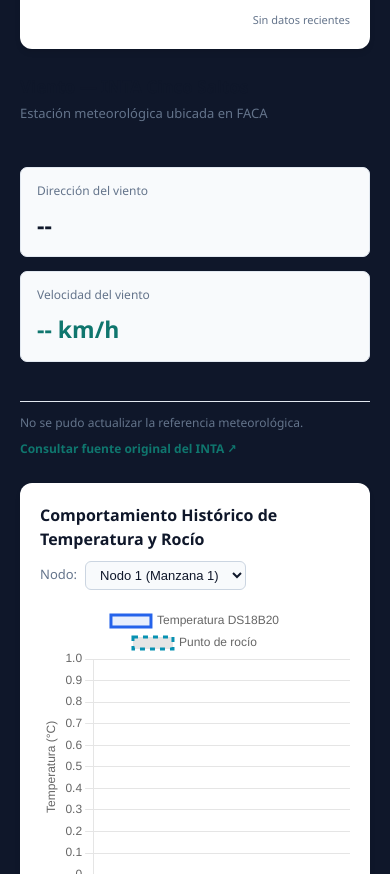
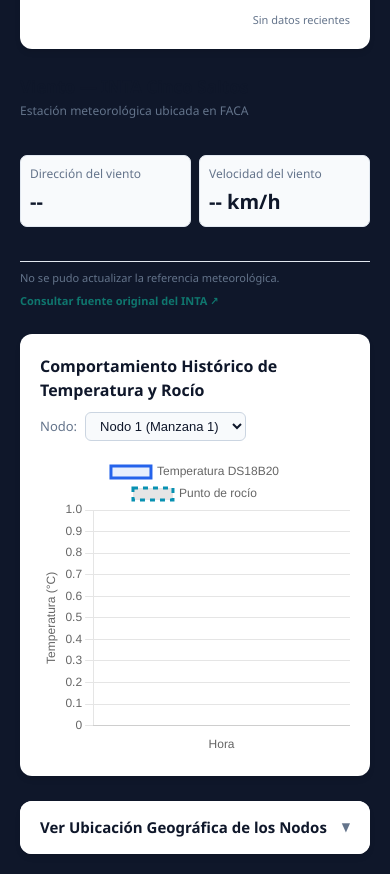
Before and after one commit to kleinbard-tech/monitoreo-heladas, a plain HTML site: page index.html in a window 390 px wide. Shown: the part 1220-2094 px from the top of the page. Drawn offline with nearby package versions, Linux system fonts and the light colour scheme; no server answers.

Commit message:
estilo.css

```diff
--- a/estilo.css
+++ b/estilo.css
@@ -435,7 +435,7 @@ details[open] .icono-desplegar {
 .viento-inta {
     background-color: #ffffff;
     color: #1e293b;
-    padding: 20px 24px;
+    padding: 14px 20px;
     border-radius: 10px;
     box-shadow: 0 2px 5px rgba(0, 0, 0, 0.08);
     border-left: 4px solid #0f766e;
@@ -444,19 +444,20 @@ details[open] .icono-desplegar {
 /* ENCABEZADO */
 
 .viento-inta-header {
-    margin-bottom: 18px;
+    margin-bottom: 10px;
 }
 
 .viento-inta-header h2 {
     font-size: 17px;
     font-weight: 600;
     color: #0f172a;
-    margin-bottom: 5px;
+    margin: 0 0 3px 0;
 }
 
 .viento-inta-header p {
-    font-size: 13px;
+    font-size: 12px;
     color: #64748b;
+    margin: 0;
 }
 
 /* VALORES */
@@ -464,18 +465,18 @@ details[open] .icono-desplegar {
 .viento-inta-datos {
     display: grid;
     grid-template-columns: repeat(2, minmax(0, 1fr));
-    gap: 14px;
+    gap: 10px;
 }
 
 .viento-inta-dato {
     background-color: #f8fafc;
     border: 1px solid #e2e8f0;
     border-radius: 7px;
-    padding: 14px 16px;
+    padding: 9px 14px;
 
     display: flex;
     flex-direction: column;
-    gap: 8px;
+    gap: 4px;
 }
 
 .viento-inta-dato .etiqueta {
@@ -485,12 +486,12 @@ details[open] .icono-desplegar {
 }
 
 .viento-inta-dato .valor {
-    font-size: 25px;
+    font-size: 22px;
     font-weight: 700;
     color: #0f172a;
 }
 
-/* VELOCIDAD */
+/* VELOCIDAD DEL VIENTO EN NEGRO */
 
 .viento-inta-principal {
     background-color: #f8fafc;
@@ -498,31 +499,32 @@ details[open] .icono-desplegar {
 }
 
 .viento-inta-principal .valor {
-    color: #0f766e;
+    color: #0f172a;
 }
 
 /* FECHA Y FUENTE */
 
 .viento-inta-pie {
-    margin-top: 14px;
-    padding-top: 12px;
+    margin-top: 9px;
+    padding-top: 8px;
     border-top: 1px solid #e2e8f0;
 
     display: flex;
     flex-wrap: wrap;
     justify-content: space-between;
     align-items: center;
-    gap: 8px;
+    gap: 6px;
 }
 
 .viento-inta-pie p {
-    font-size: 12px;
+    font-size: 11px;
     color: #64748b;
+    margin: 0;
 }
 
 .viento-inta-pie a {
     color: #0f766e;
-    font-size: 12px;
+    font-size: 11px;
     font-weight: 600;
     text-decoration: none;
 }
@@ -535,15 +537,20 @@ details[open] .icono-desplegar {
 
 @media (max-width: 600px) {
     .viento-inta {
-        padding: 16px;
+        padding: 12px;
     }
 
     .viento-inta-datos {
-        grid-template-columns: 1fr;
+        grid-template-columns: repeat(2, minmax(0, 1fr));
+        gap: 8px;
+    }
+
+    .viento-inta-dato {
+        padding: 9px;
     }
 
     .viento-inta-dato .valor {
-        font-size: 23px;
+        font-size: 20px;
     }
 
     .viento-inta-pie {
```
